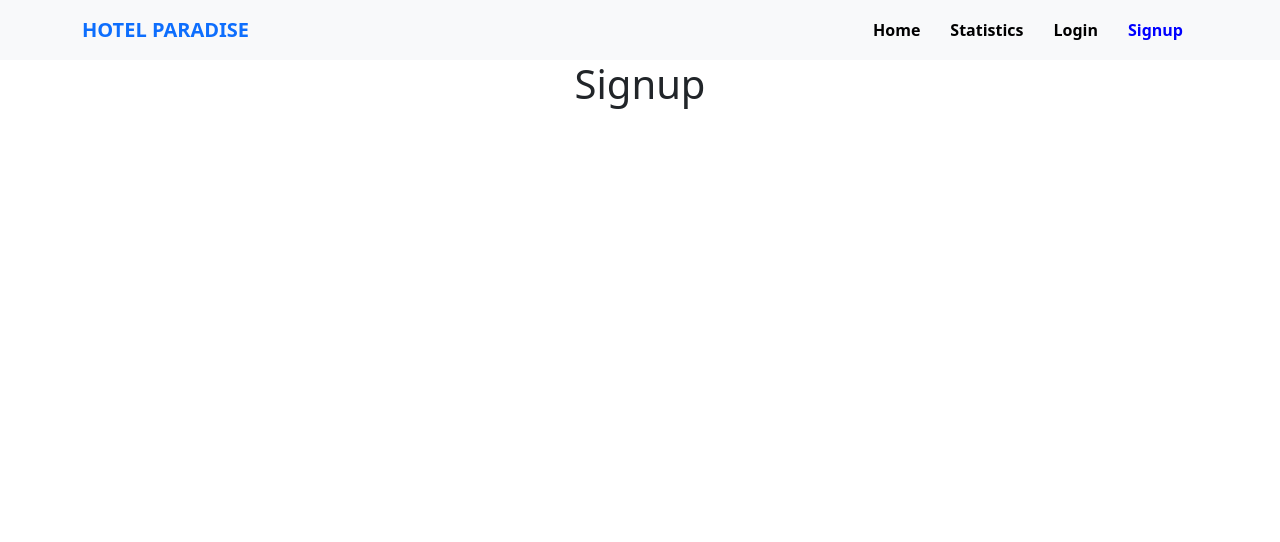
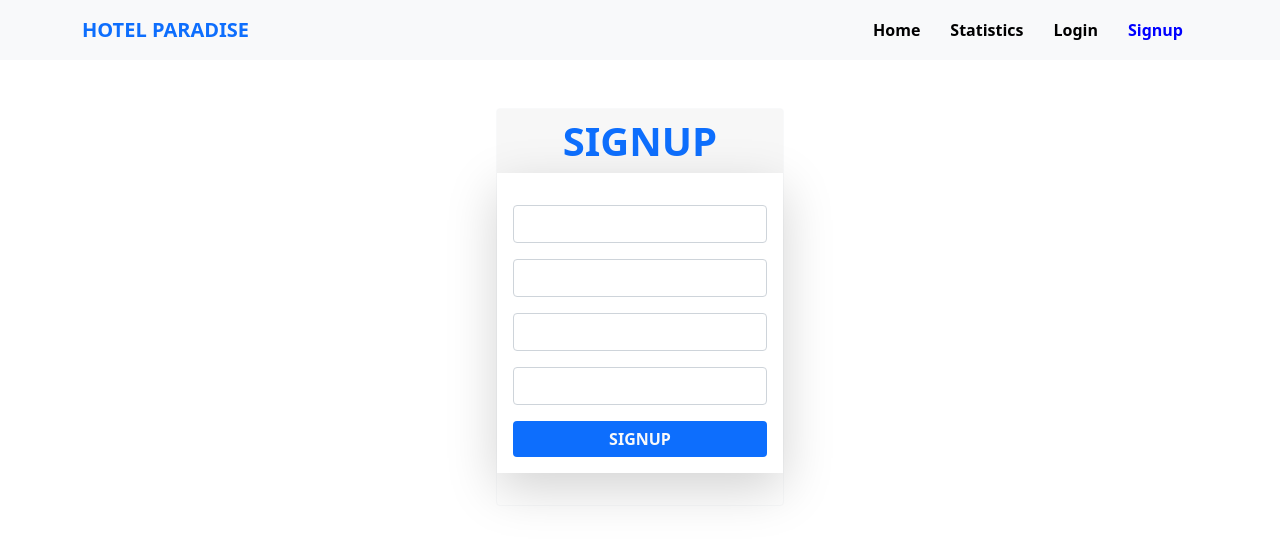
Before and after one commit to FahamidulDipro/hotel-paradise-client, a React (Create React App) app: page /signup in a window 1280 px wide. Shown: the top 542 px of the page. Built offline with nearby package versions, Linux system fonts and the light colour scheme; no server answers.

Commit message:
signup functionality added

```diff
--- a/package.json
+++ b/package.json
@@ -10,6 +10,8 @@
     "react": "^18.2.0",
     "react-bootstrap": "^2.4.0",
     "react-dom": "^18.2.0",
+    "react-firebase-hooks": "^5.0.3",
+    "react-hook-form": "^7.33.1",
     "react-router-dom": "^6.3.0",
     "react-scripts": "5.0.1",
     "web-vitals": "^2.1.4"
--- a/src/components/Login/Login.js
+++ b/src/components/Login/Login.js
@@ -1,10 +1,42 @@
 import React from 'react';
+import { Card } from 'react-bootstrap';
+import { useForm } from "react-hook-form";
 
 const Login = () => {
+    const { register, handleSubmit } = useForm();
+    const onSubmit = (data) => console.log(data);
     return (
-        <div>
-            <h1>Login</h1>
-        </div>
+        <div className="d-flex justify-content-center align-items-center mt-5">
+        <Card border="light" style={{ width: "18rem" }}>
+          <Card.Header className="text-uppercase fw-bold display-6 text-primary border-0">
+            Login
+          </Card.Header>
+          <form
+            onSubmit={handleSubmit(onSubmit)}
+            className="p-3 border-0 shadow-lg"
+          >
+
+            <input
+              {...register("email", { required: true })}
+              type="email"
+              className="form-control my-3"
+            />
+            <input
+              {...register("password", { required: true })}
+              type="password"
+              className="form-control my-3"
+            />
+
+
+            <input
+              type="submit"
+              className="btn w-100 bg-primary text-light fw-bold border-0"
+              value="LOGIN"
+            />
+          </form>
+          <Card.Body></Card.Body>
+        </Card>
+      </div>
     );
 };
 
--- a/src/components/Navigation/Navigation.js
+++ b/src/components/Navigation/Navigation.js
@@ -1,8 +1,11 @@
 import React from "react";
 import { Button, Navbar, Container, Nav } from "react-bootstrap";
+import { useAuthState } from "react-firebase-hooks/auth";
 import { NavLink } from "react-router-dom";
+import auth from "../../firebase.init";
 import "./Navigation.css";
 const Navigation = () => {
+  const [user] = useAuthState(auth);
   return (
     <>
       <Navbar bg="light" expand="lg">
@@ -32,6 +35,17 @@ const Navigation = () => {
               >
                 Statistics
               </NavLink>
+
+              {user ? (
+                <>
+                  <span className="m-2 fw-bold text-info">{user?.email} </span>
+                  <button className="btn btn-primary text-uppercase">
+                    Logout
+                  </button>
+                </>
+              ) : (
+                <>
+                  {" "}
                   <NavLink
                     to="/login"
                     className={({ isActive }) =>
@@ -48,6 +62,8 @@ const Navigation = () => {
                   >
                     Signup
                   </NavLink>
+                </>
+              )}
             </Nav>
           </Navbar.Collapse>
         </Container>
--- a/src/components/Signup/Signup.js
+++ b/src/components/Signup/Signup.js
@@ -1,11 +1,82 @@
-import React from 'react';
+import React, { useState } from "react";
+import { Card } from "react-bootstrap";
+import { useForm } from "react-hook-form";
+import { useCreateUserWithEmailAndPassword } from "react-firebase-hooks/auth";
+import auth from "../../firebase.init";
+import { useNavigate } from "react-router-dom";
 
 const Signup = () => {
-    return (
-        <div>
-            <h1>Signup</h1>
-        </div>
-    );
+  const [createUserWithEmailAndPassword, user, loading, error] =
+    useCreateUserWithEmailAndPassword(auth);
+  const [passwordMatchError, setPasswordMatchError] = useState("");
+  const navigate = useNavigate();
+
+  const { register, handleSubmit } = useForm();
+  const onSubmit = (data) => {
+    const password = data.password;
+    const cpassword = data.cpassword;
+    const email = data.email;
+    if (password === cpassword) {
+      createUserWithEmailAndPassword(email, password);
+    } else {
+      setPasswordMatchError(
+        <p className="text-danger text-start mt-3">
+          Passwords didn't match, try again
+        </p>
+      );
+    }
+    console.log(data);
+  };
+  if (user) {
+    navigate("/");
+  }
+  let displayError;
+  if (error) {
+    displayError = <p className="text-danger">{error?.message}</p>;
+  }
+  return (
+    <div className="d-flex justify-content-center align-items-center mt-5">
+      <Card border="light" style={{ width: "18rem" }}>
+        <Card.Header className="text-uppercase fw-bold display-6 text-primary border-0">
+          Signup
+        </Card.Header>
+        <form
+          onSubmit={handleSubmit(onSubmit)}
+          className="p-3 border-0 shadow-lg"
+        >
+          {displayError}
+          <input
+            {...register("name", { required: true })}
+            type="text"
+            className="form-control my-3 "
+          />
+          <input
+            {...register("email", { required: true })}
+            type="email"
+            className="form-control my-3"
+          />
+          <input
+            {...register("password", { required: true })}
+            type="password"
+            className="form-control my-3"
+          />
+          <input
+            {...register("cpassword", { required: true })}
+            type="password"
+            className="form-control my-3"
+          />
+          {passwordMatchError}
+
+          <input
+            type="submit"
+            className="btn w-100 bg-primary text-light fw-bold border-0"
+            value="SIGNUP"
+          />
+        </form>
+        <Card.Body></Card.Body>
+      </Card>
+    </div>
+  );
 };
 
 export default Signup;
--- /dev/null
+++ b/src/firebase.init.js
@@ -0,0 +1,20 @@
+// Import the functions you need from the SDKs you need
+import { initializeApp } from "firebase/app";
+// TODO: Add SDKs for Firebase products that you want to use
+// https://firebase.google.com/docs/web/setup#available-libraries
+import { getAuth } from "firebase/auth";
+
+// Your web app's Firebase configuration
+const firebaseConfig = {
+  apiKey: "AIzaSyDixAkwDYWZHqu-se0U-Kd37u4aKER6E4U",
+  authDomain: "hotel-paradise-30c30.firebaseapp.com",
+  projectId: "hotel-paradise-30c30",
+  storageBucket: "hotel-paradise-30c30.appspot.com",
+  messagingSenderId: "66890796859",
+  appId: "1:66890796859:web:fdd8c1a99a1c059755f11e"
+};
+
+// Initialize Firebase
+const app = initializeApp(firebaseConfig);
+const auth = getAuth(app);
+export default auth
```
Also changed, not shown: 1 other file (tests, documents, lock files or other folders). Lines whose indentation alone changed are shown as unchanged.
